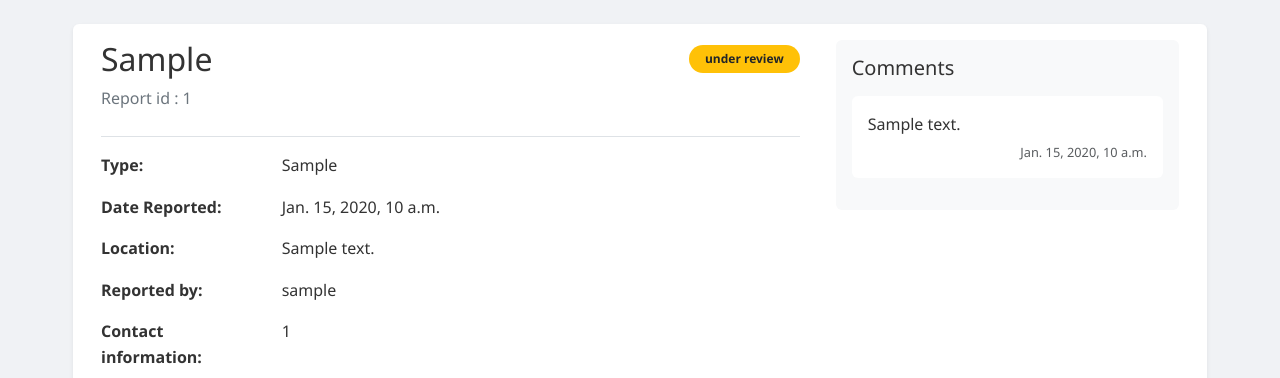
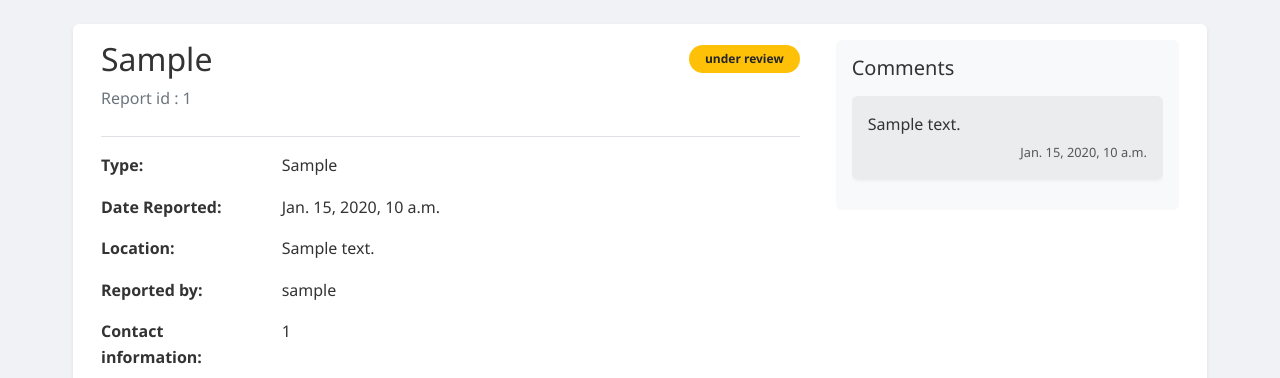
Before and after one commit to Fusbydev/Safe_City_Hub, a Django app: template safeCityHub/templates/admin/viewreport.html in a window 1280 px wide. Shown: the part 66-444 px from the top of the page. Run offline with Django 5.2, Linux system fonts and the light colour scheme; the template is opened without the code that fills it: most values are stand-ins (such as "Sample title", 1, 10 or a date in 2020).

Commit message:
minor edit

```diff
--- a/safeCityHub/templates/admin/updatereport.html
+++ b/safeCityHub/templates/admin/updatereport.html
@@ -23,7 +23,7 @@
     <div class="admin-container">
       <div class="update-form">
         <h2>Update Report</h2>
-        <div class="report-id-section">Report id : C-2025-0412</div>
+        <div class="report-id-section">Report id : {{report.id}}</div>
 
         <form class="admin-form" method="post">
           {% csrf_token %}
--- a/safeCityHub/templates/admin/viewreport.html
+++ b/safeCityHub/templates/admin/viewreport.html
@@ -115,7 +115,7 @@
 
           <div class="comment-scroll" style="max-height: 600px; overflow-y: auto;">
             {% for comment in comments %}
-              <div class="bg-white p-3 rounded mb-3">
+              <div class="bg-secondary p-3 rounded mb-3 bg-opacity-10 shadow-sm">
                 <p class="mb-1">{{ comment.text }}</p>
                 <p class="text-muted text-end mb-0" style="font-size: 0.8rem;">{{ comment.timestamp }}</p>
               </div>
```
